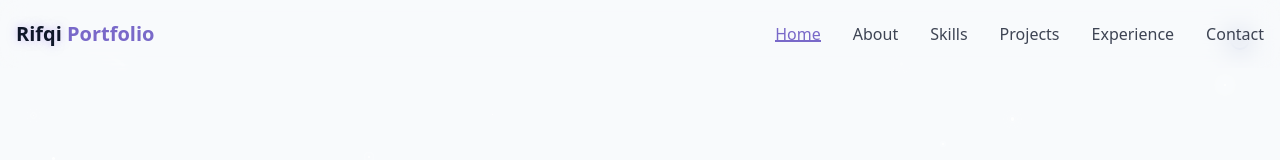
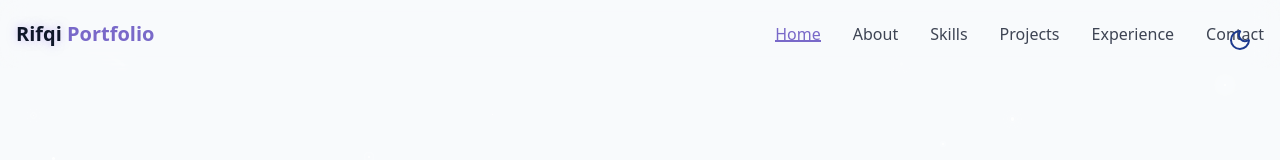
Before and after one commit to rifqiadrianto007/React_Portofolio, a React (Vite) app: page / in a window 1280 px wide. Shown: the top 160 px of the page. Built offline with nearby package versions, Linux system fonts and the light colour scheme.

Commit message:
z value position update

```diff
--- a/src/components/ThemeToggle.jsx
+++ b/src/components/ThemeToggle.jsx
@@ -32,7 +32,7 @@
         <button
             onClick={toggleTheme}
             className={cn(
-                "fixed max-sm:hidden top-5 right-5 z-50 p-2 rounded-full transition-colors duration-300",
+                "fixed max-sm:hidden top-5 right-5 z-60 p-2 rounded-full transition-colors duration-300",
                 "focus:outlin-hidden"
             )}
         >
```
